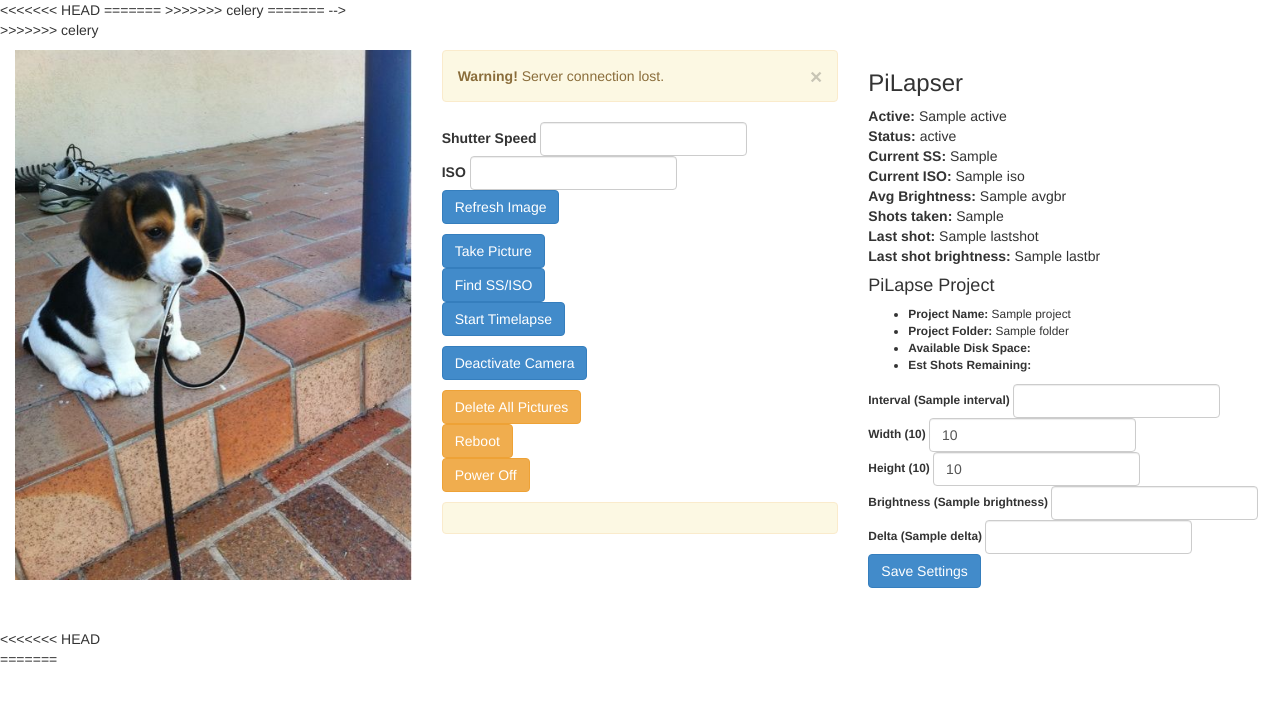
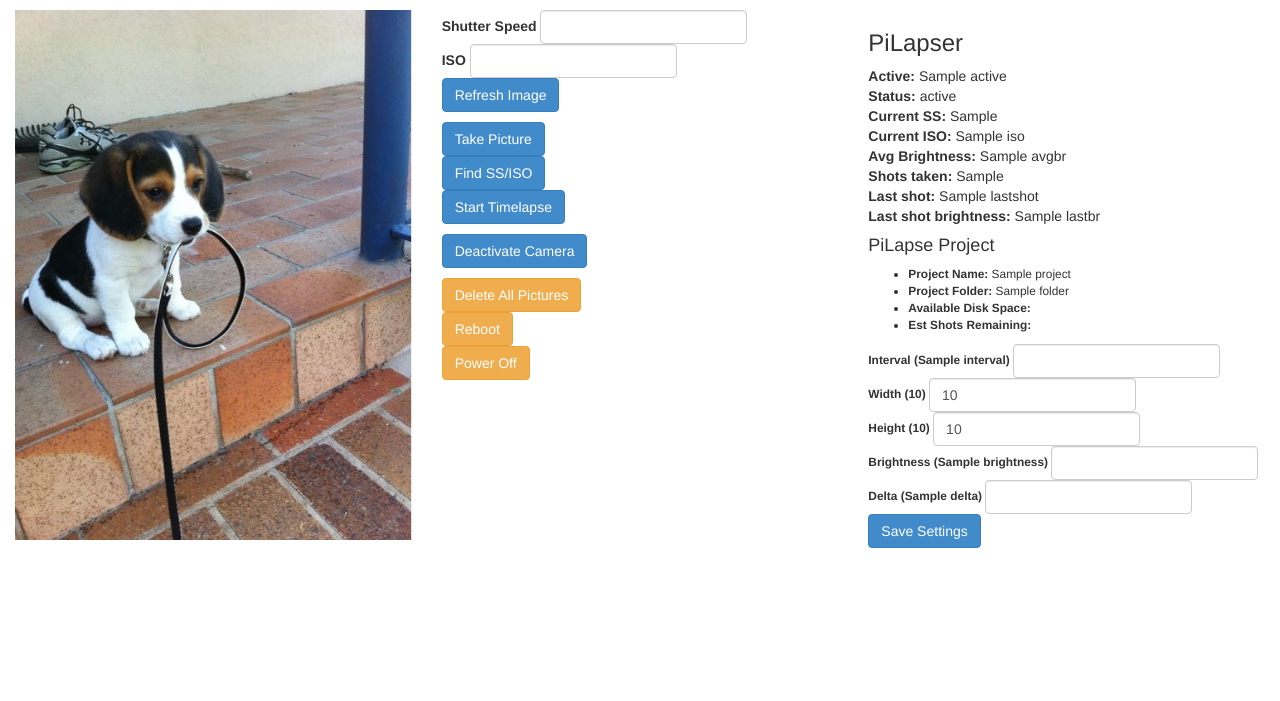
Before and after one commit to sdenton4/pipic, a Django app: template djpilapse/templates/index.html in a window 1280 px wide. Shown: the top 701 px of the page. Run offline with Django 3.2, Linux system fonts and the light colour scheme; the template is opened without the code that fills it: most values are stand-ins (such as "Sample title", 1, 10 or a date in 2020); parts of the project's set-up code (start-up, migrations or seed data) failed here and were passed over; some libraries are stand-ins or nearby versions.

Commit message:
Fixed various bits of git cruft...

```diff
--- a/djpilapse/djpilapp/static/js/pilapse.js
+++ b/djpilapse/djpilapp/static/js/pilapse.js
@@ -65,38 +65,6 @@
                 },waittime);
             });
         });
-<<<<<<< HEAD
-
-        $('#newProjectSubmit').click(function(){
-            event.preventDefault();
-
-            var settings = $('#newProjectForm').serializeJSON();
-            console.log(settings);
-            console.log(baseurl()+'djpilapp/newProject/')
-            $.ajax({
-                type: "POST",
-                url: baseurl()+'djpilapp/newProject/',
-                data: settings,
-                success: function(data){
-                    $('#newPName').text(data);
-                    $('#newProjectAlert').show('slow');
-                }
-
-            });
-
-
-
-        });            //$.post(url)...
-            //Post https://api.jquery.com/jQuery.post/ to submit the JSON object via the newProject request
-
-
-
-        $('.refreshButton').click(function(){
-            functionStack.push( loadImage );
-        });
-
-        //Toggles for views
-=======
         $('#alertBox').hide()
         $('.refreshButton').click(function(){
             functionStack.push( loadImage );
@@ -104,8 +72,6 @@
         $('.projSaveButton').click(function(){
             functionStack.push( saveProjSettings );
         });
-
->>>>>>> celery
         $('#overviewBtn').click(function(){
             event.preventDefault();
             $('#rvwProjects').hide();
@@ -118,7 +84,6 @@
             $('#newProject').hide();
             $('#rvwProjects').show();
         });
-
         $('#newProjectBtn').click(function(){
             event.preventDefault();
             $('#rvwProjects').hide();
@@ -267,5 +232,4 @@
         });
 
 
-
     });//end document.ready
--- a/djpilapse/djpilapp/urls.py
+++ b/djpilapse/djpilapp/urls.py
@@ -7,10 +7,8 @@
     url('^shoot/(\d+)/(\d+)/$', views.shoot, name='shoot'),
     url('^findinitialparams/$', views.findinitialparams, name='findinitialparams'),
     url('^jsonupdate/$', views.jsonupdate, name='jsonupdate'),
-<<<<<<< HEAD
     url('^newProject/$', views.newProjectSubmit, name='newProjectSubmit'),
     ## add URL for newProject view
-=======
     url('^saveproj/$', views.saveProjectSettings, name='saveProjectSettings'),
     url('^startlapse/$', views.startlapse, name='startlapse'),
     url('^deactivate/$', views.deactivate, name='deactivate'),
@@ -18,5 +16,4 @@
     url('^poweroff/$', views.poweroff, name='poweroff'),
     url('^deleteall/$', views.deleteall, name='deleteall'),
     url('^newProjectSubmit/$', views.newProjectSubmit, name='newProjectSubmit'),
->>>>>>> celery
 )
--- a/djpilapse/templates/index.html
+++ b/djpilapse/templates/index.html
@@ -13,47 +13,14 @@
     <!-- jQuery (necessary for Bootstrap's JavaScript plugins) -->
     <script src="{% static 'js/jquery-1.11.0.min.js' %}"></script>
     <script src="{% static 'js/bootstrap.min.js' %}"></script>
-<<<<<<< HEAD
     <script src="{% static 'js/jquery.serialize-object.min.js' %}"></script>
     <script src="{% static 'js/pilapse.js' %}"></script>
-
-=======
-    <script src="{% static 'js/pilapse.js' %}"></script>
->>>>>>> celery
 </head>
 
 <body>
 
-<!--
-<nav class="navbar navbar-default" role="navigation">
-  <div class="container-fluid">
-    <div class="navbar-header">
-      <button type="button" class="navbar-toggle" data-toggle="collapse" data-target="#bs-example-navbar-collapse-1">
-        <span class="sr-only">Toggle navigation</span>
-        <span class="icon-bar"></span>
-        <span class="icon-bar"></span>
-        <span class="icon-bar"></span>
-      </button>
-      <a id="overviewBtn">PiLapse</a>
-    </div>
-
-      <ul class="nav navbar-nav navbar-right">
-        <li><button type="button" id="rvwProjectBtn" class="btn btn-default navbar-btn" href="rvwProjects"">Review Projects </button>
-        </li>
-        <li><button type="button" id="newProjectBtn" class="btn btn-success navbar-btn" href="newProject">+ New Project</button></li>
-      </ul>
-    </div>
-  </div>
-</nav>
-<<<<<<< HEAD
-<article id="overview" style="display:none">
-  <!-- start overview content -->
-=======
--->
-
 <!-- start overview content --------------------------------------------------->
 <article id="overview">
->>>>>>> celery
   <div class="container-fluid" >
     <div class="row">
 
@@ -164,33 +131,8 @@
   </div>
 
 
-<!--start newProject content--------------------------------------------------->
   </article>
-<<<<<<< HEAD
-  <!--start rvwProject content-->
-  <article id="rvwProjects" style="display: none">
-    <div class="container-fluid" >
-        <div class="row">
-          <div id="rvwImageFrame" class="col-md-offset-2 col-md-4">
-                <img  id="lastImage" src="http://i.imgur.com/SltaKer.jpg" class="img-responsive">
-          </div>
-          <div class="col-md-offset-2 col-md-2">
-              <button type="button" href="#" class="btn btn-default navbar-btn dropdown-toggle" data-toggle="dropdown">Project Select <span class="caret"></span></button>
-            <ul class="dropdown-menu" id="projList">
-                {% for project in project_list %}
-                    <li><a href="{{ project.folder }}">{{ project.project_name }}</a></li>
-                {% endfor %}
-            </ul>
-          </div>
-        </div>
-    </div>
-  </article>
-
-  <!--start newProject content-->
-  <article id="newProject" style="display: ">
-=======
   <article id="newProject" style="display: none">
->>>>>>> celery
   <div class="container-fluid">
     <div class="row">
       <div id="imageFrame" class="col-md-offset-2 col-md-4">
```
Also changed, not shown: djpilapse/djpilapp/views.py (+11 -12 lines), djpilapse/djpilapse.db, 1 other file.
